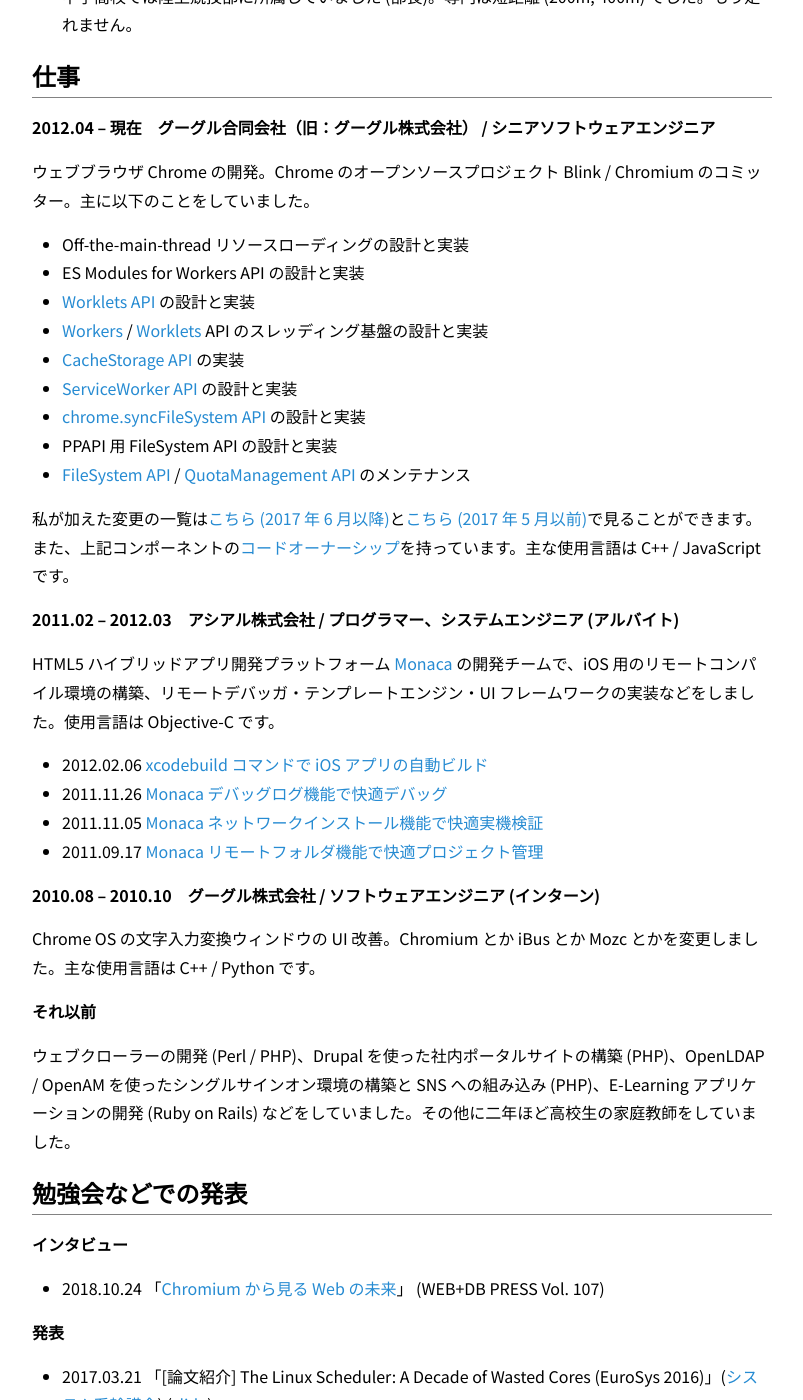
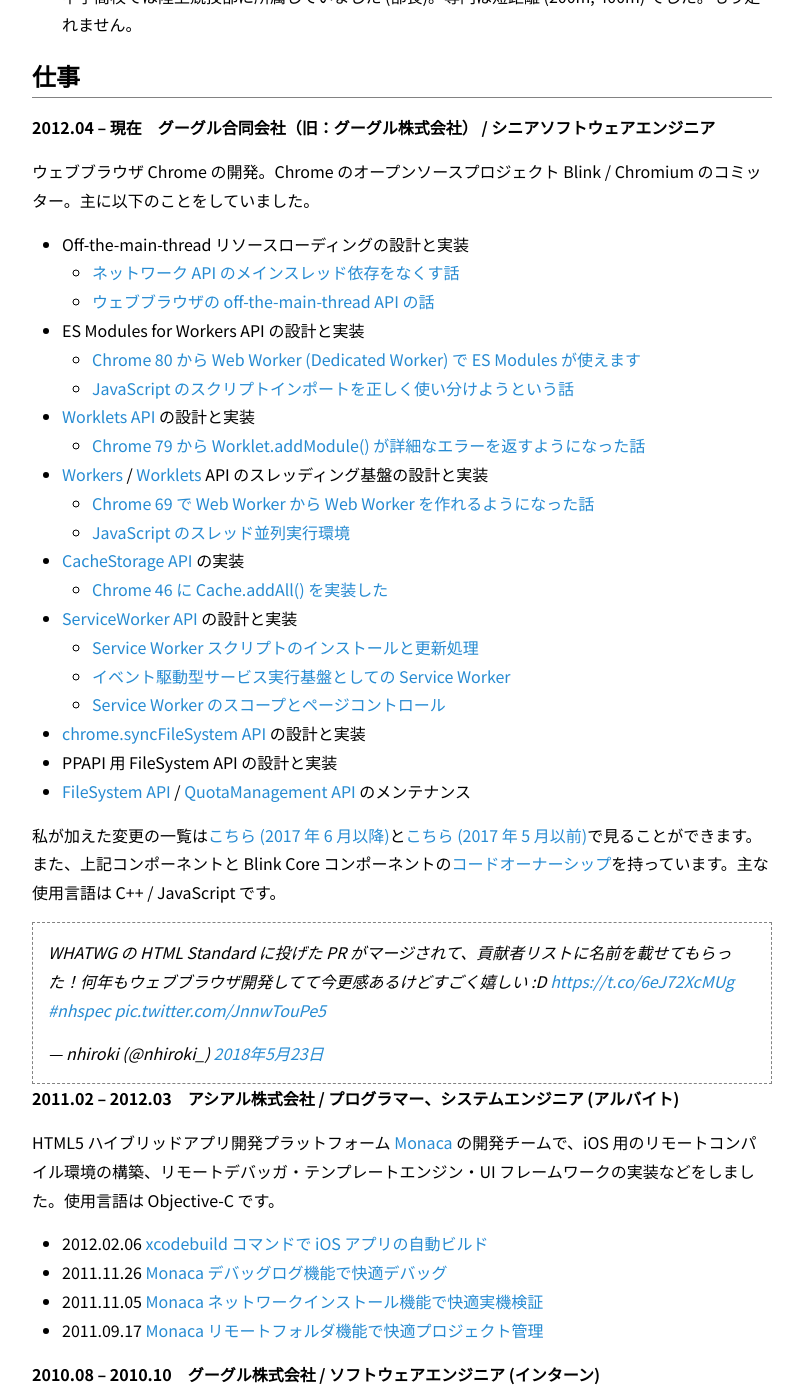
Before and after one commit to nhiroki/nhiroki.github.io, a Jekyll site: the page built from about.md, in a window 1280 px wide and 1400 px high, scrolled down 1146 px. Shown: the whole window, without its empty margins (238-1041 px from the left). Built offline with Jekyll 4.4.1, drawn with Linux system fonts in a browser that asks for light colours; comment, search, counter and statistics services are not loaded.

Commit message:
Update the about page

```diff
--- a/about.md
+++ b/about.md
@@ -44,16 +44,30 @@
 ウェブブラウザ Chrome の開発。Chrome のオープンソースプロジェクト Blink / Chromium のコミッター。主に以下のことをしていました。
 
 * Off-the-main-thread リソースローディングの設計と実装
+  - [ネットワーク API のメインスレッド依存をなくす話](/2018/06/15/blink-off-the-main-thread-loading)
+  - [ウェブブラウザの off-the-main-thread API の話](/2018/05/07/off-the-main-thread-api)
 * ES Modules for Workers API の設計と実装
+  - [Chrome 80 から Web Worker (Dedicated Worker) で ES Modules が使えます](/2019/12/05/es-modules-for-dedicated-workers)
+  - [JavaScript のスクリプトインポートを正しく使い分けようという話](/2018/09/07/javascript-import)
 * [Worklets API](https://drafts.css-houdini.org/worklets/) の設計と実装
+  - [Chrome 79 から Worklet.addModule() が詳細なエラーを返すようになった話](/2019/10/16/worklet-addmodule-error)
 * [Workers](https://html.spec.whatwg.org/multipage/workers.html#workers) / [Worklets](https://drafts.css-houdini.org/worklets/) API のスレッディング基盤の設計と実装
+  - [Chrome 69 で Web Worker から Web Worker を作れるようになった話](/2018/10/29/nested-workers)
+  - [JavaScript のスレッド並列実行環境](/2017/12/10/javascript-parallel-processing)
 * [CacheStorage API](https://slightlyoff.github.io/ServiceWorker/spec/service_worker/#cache-objects) の実装
+  - [Chrome 46 に Cache.addAll() を実装した](/2015/09/02/cache-storage-addall)
 * [ServiceWorker API](https://slightlyoff.github.io/ServiceWorker/spec/service_worker/) の設計と実装
+  - [Service Worker スクリプトのインストールと更新処理](/2018/02/15/service-worker-install-and-update-scripts)
+  - [イベント駆動型サービス実行基盤としての Service Worker](/2017/02/13/service-worker-event-driven-background-processing)
+  - [Service Worker のスコープとページコントロール](/2015/02/28/service-worker-scope-and-page-control)
 * [chrome.syncFileSystem API](https://developer.chrome.com/apps/syncFileSystem) の設計と実装
 * PPAPI 用 FileSystem API の設計と実装
 * [FileSystem API](https://www.w3.org/TR/file-system-api/) / [QuotaManagement API](http://w3c.github.io/quota-api/) のメンテナンス
 
-私が加えた変更の一覧は[こちら (2017 年 6 月以降)](https://chromium-review.googlesource.com/q/owner:nhiroki%2540chromium.org)と[こちら (2017 年 5 月以前)](https://codereview.chromium.org/search?closed=1&owner=nhiroki%40chromium.org&reviewer=&cc=&repo_guid=&base=&project=&private=1&commit=1&created_before=&created_after=&modified_before=&modified_after=&order=&format=html&keys_only=False&with_messages=False&cursor=&limit=200)で見ることができます。また、上記コンポーネントの[コードオーナーシップ](https://www.chromium.org/developers/owners-files)を持っています。主な使用言語は C++ / JavaScript です。
+私が加えた変更の一覧は[こちら (2017 年 6 月以降)](https://chromium-review.googlesource.com/q/owner:nhiroki%2540chromium.org)と[こちら (2017 年 5 月以前)](https://codereview.chromium.org/search?closed=1&owner=nhiroki%40chromium.org&reviewer=&cc=&repo_guid=&base=&project=&private=1&commit=1&created_before=&created_after=&modified_before=&modified_after=&order=&format=html&keys_only=False&with_messages=False&cursor=&limit=200)で見ることができます。また、上記コンポーネントと Blink Core コンポーネントの[コードオーナーシップ](https://www.chromium.org/developers/owners-files)を持っています。主な使用言語は C++ / JavaScript です。
+
+<blockquote class="twitter-tweet" data-conversation="none" data-lang="ja"><p lang="ja" dir="ltr">WHATWG の HTML Standard に投げた PR がマージされて、貢献者リストに名前を載せてもらった！何年もウェブブラウザ開発してて今更感あるけどすごく嬉しい :D <a href="https://t.co/6eJ72XcMUg">https://t.co/6eJ72XcMUg</a> <a href="https://twitter.com/hashtag/nhspec?src=hash&amp;ref_src=twsrc%5Etfw">#nhspec</a> <a href="https://t.co/JnnwTouPe5">pic.twitter.com/JnnwTouPe5</a></p>&mdash; nhiroki (@nhiroki_) <a href="https://twitter.com/nhiroki_/status/999107453282209793?ref_src=twsrc%5Etfw">2018年5月23日</a></blockquote>
+<script async src="https://platform.twitter.com/widgets.js" charset="utf-8"></script>
 
 **2011.02 -- 2012.03　アシアル株式会社 / プログラマー、システムエンジニア (アルバイト)**
 
```
